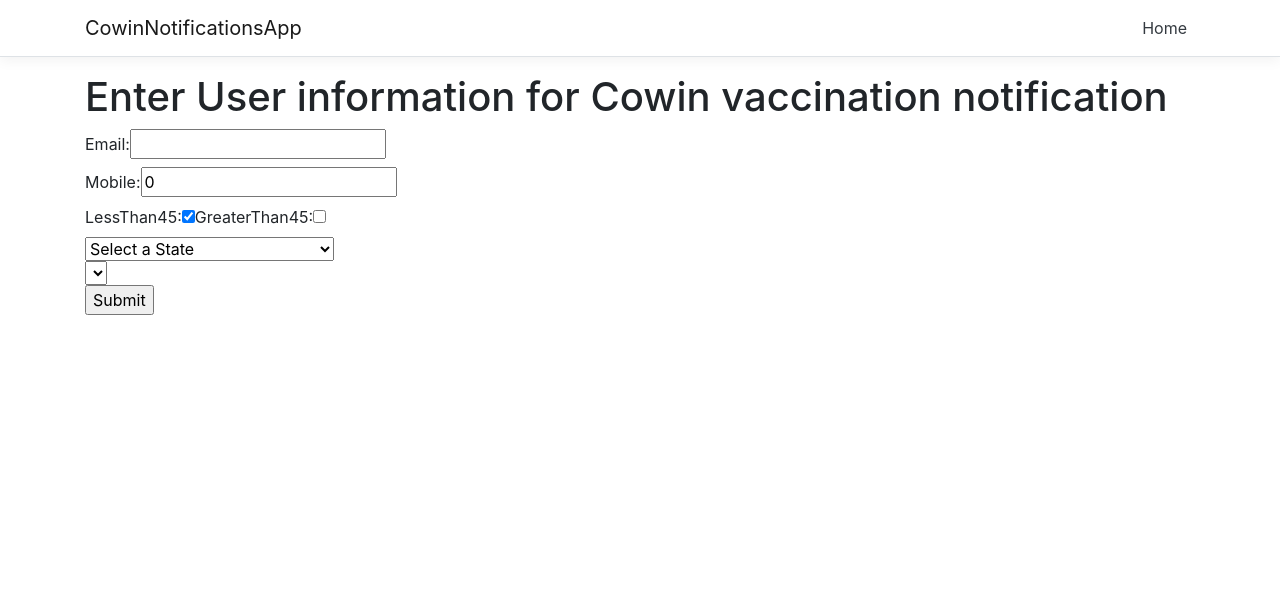
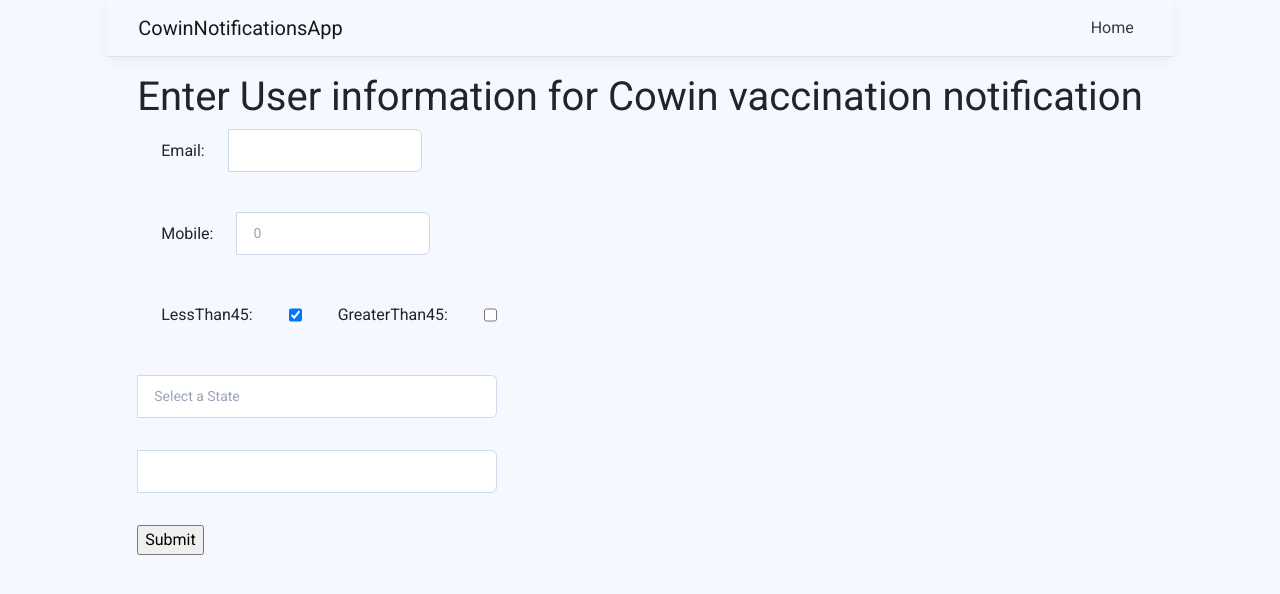
Before and after one commit to sarvabowmen/cowin, a React (Create React App) app: page / in a window 1280 px wide. Both pictures are taken after a click on the button "Enter Your Info to Subscribe for Vaccination Notification". Shown: the top 594 px of the page. Built offline with nearby package versions, Linux system fonts and the light colour scheme.

Commit message:
updated styling

```diff
--- a/src/components/Home.tsx
+++ b/src/components/Home.tsx
@@ -3,7 +3,7 @@
 import SubmitUserInfo from './SubmitUserInfo';
 
 const Home = () => (
-  <div>
+  <div className="container">
     <SubmitUserInfo></SubmitUserInfo>
   </div>
 );
--- a/src/components/SubmitUserInfo.tsx
+++ b/src/components/SubmitUserInfo.tsx
@@ -32,7 +32,7 @@
   public render() {
     return (
       <React.Fragment>
-            <h1 id="tabelLabel">Enter User information for Cowin vaccination notification</h1>
+            <h1 id="tabelLabel" className="title">Enter User information for Cowin vaccination notification</h1>
             { !this.state.showForm ?
                 <button onClick={this.buttonClick}>Enter Your Info to Subscribe for Vaccination Notification</button> : null}
         {this.state.showForm ? this.renderSubmitUserInfoForm() : null}
@@ -77,31 +77,30 @@
       const { email, mobile, ageRange } = this.state;
     return (
         <form onSubmit={this.handleSubmit}>
-          <div>
+          <div className="form-group">
             <label>
-                Email:
-                <input name="email" type="text" value={email} onChange={this.handleInputChange} />
+           <span>Email:</span>  <input className="form-field"  name="email" type="text" value={email} onChange={this.handleInputChange} />
             </label>
           </div>
-          <div>
+          <div className="form-group">
           <label>
-              Mobile:
-              <input name="mobile" type="number" value={mobile} onChange={this.handleInputChange} />
+          <span>Mobile:</span>
+              <input className="form-field" name="mobile" type="number" value={mobile} onChange={this.handleInputChange} />
           </label>
         </div>
-        <div>
+        <div  className="form-group">
             <label>
-            LessThan45:
+            <span>LessThan45:</span>
             <input
                 name="ageRange"
-                type="checkbox"
+                type="checkbox" style={{ margin: "12px" }}
                         checked={ageRange === 0 ? true : false}
                         value={0}
                 onChange={this.handleInputChange} />
             </label>
             <label>
-            GreaterThan45:
-            <input
+            <span>GreaterThan45:</span>
+            <input style={{ margin: "12px" }}
                 name="ageRange"
                 type="checkbox" value={1}
                 checked={ageRange === 1 ? true: false }
@@ -109,24 +108,23 @@
 
             </label>
         </div>
-            <div>
-                <select name="selectedState" value={this.state.selectedState} onChange={ this.handleInputChange }>
+            <div className="form-group">
+                <select className="form-field" name="selectedState" value={this.state.selectedState} onChange={ this.handleInputChange }>
                     {this.states.map((e:any, key: any) => {
                         return <option key={key} value={e.state_id}>{e.state_name}</option>;
                     })}
                 </select>
             </div>
-            <div>
-                <select name="selectedDistrict" value={this.state.selectedDistrict} onChange={this.handleInputChange}>
+            <div  className="form-group">
+                <select className="form-field" name="selectedDistrict" value={this.state.selectedDistrict} onChange={this.handleInputChange}>
                     {this.props.districts && this.props.districts.districts.map((e: any, key: any) => {
                         return <option key={key} value={e.districtId}>{e.districtName}</option>;
                     })}
                 </select>
             </div>
             <div>
-
-        <input type="submit" value="Submit" />
-        </div>
+                 <input type="submit" value="Submit" />
+            </div>
             { this.props.isError ?
                 <div style={{ color: "red" }}>
                     <label>
--- a/src/custom.css
+++ b/src/custom.css
@@ -1,8 +1,16 @@
 /* Provide sufficient contrast against white background */
+@import url("https://fonts.googleapis.com/css?family=Roboto&display=swap");
+* {
+	font-family: "Roboto";
+}
+
 a {
   color: #0366d6;
 }
 
+#root {
+  height: 100vh;
+}
 code {
   color: #E01A76;
 }
@@ -12,3 +20,133 @@
   background-color: #1b6ec2;
   border-color: #1861ac;
 }
+:root {
+  --input-color: #99a3ba;
+  --input-border: #cdd9ed;
+  --input-background: #fff;
+  --input-placeholder: #cbd1dc;
+  --input-border-focus: #275efe;
+  --group-color: var(--input-color);
+  --group-border: var(--input-border);
+  --group-background: #eef4ff;
+  --group-color-focus: #fff;
+  --group-border-focus: var(--input-border-focus);
+  --group-background-focus: #678efe;
+}
+
+.form-field {
+  display: block;
+  width: 100%;
+  padding: 8px 16px;
+  line-height: 25px;
+  font-size: 14px;
+  font-weight: 500;
+  font-family: inherit;
+  border-radius: 6px;
+  -webkit-appearance: none;
+  color: var(--input-color);
+  border: 1px solid var(--input-border);
+  background: var(--input-background);
+  transition: border 0.3s ease;
+}
+.form-field::-moz-placeholder {
+  color: var(--input-placeholder);
+}
+.form-field:-ms-input-placeholder {
+  color: var(--input-placeholder);
+}
+.form-field::placeholder {
+  color: var(--input-placeholder);
+}
+.form-field:focus {
+  outline: none;
+  border-color: var(--input-border-focus);
+}
+
+.form-group {
+  position: relative;
+  display: flex;
+  width: 100%;
+}
+.form-group > label {
+  display: flex;
+}
+.form-group span {
+  padding: 0px 24px;
+  align-items: center;
+  align-content: center;
+  justify-content: center;
+  line-height: 40px;
+}
+.form-group > span,
+.form-group .form-field {
+  white-space: nowrap;
+  display: block;
+}
+.form-group > span:not(:first-child):not(:last-child),
+.form-group .form-field:not(:first-child):not(:last-child) {
+  border-radius: 0;
+}
+.form-group > span:first-child,
+.form-group .form-field:first-child {
+  border-radius: 6px 0 0 6px;
+}
+.form-group > span:last-child,
+.form-group .form-field:last-child {
+  border-radius: 0 6px 6px 0;
+}
+.form-group > span:not(:first-child),
+.form-group .form-field:not(:first-child) {
+  margin-left: -1px;
+}
+.form-group .form-field {
+  position: relative;
+  z-index: 1;
+  flex: 1 1 auto;
+  width: 1%;
+  margin-top: 0;
+  margin-bottom: 0;
+}
+.form-group > span {
+  text-align: center;
+  padding: 8px 12px;
+  font-size: 14px;
+  line-height: 25px;
+  color: var(--group-color);
+  background: var(--group-background);
+  border: 1px solid var(--group-border);
+  transition: background 0.3s ease, border 0.3s ease, color 0.3s ease;
+}
+.form-group:focus-within > span {
+  color: var(--group-color-focus);
+  background: var(--group-background-focus);
+  border-color: var(--group-border-focus);
+}
+
+html {
+  box-sizing: border-box;
+  -webkit-font-smoothing: antialiased;
+}
+
+* {
+  box-sizing: inherit;
+}
+*:before, *:after {
+  box-sizing: inherit;
+}
+
+body {
+  min-height: 100vh;
+  font-family: "Mukta Malar", Arial;
+  display: flex;
+  justify-content: center;
+  align-items: center;
+  flex-direction: column;
+  background: #f5f9ff;
+}
+body .form-group {
+  max-width: 360px;
+}
+body .form-group:not(:last-child) {
+  margin-bottom: 32px;
+}
```
Also changed, not shown: 2 other files (tests, documents, lock files or other folders).
